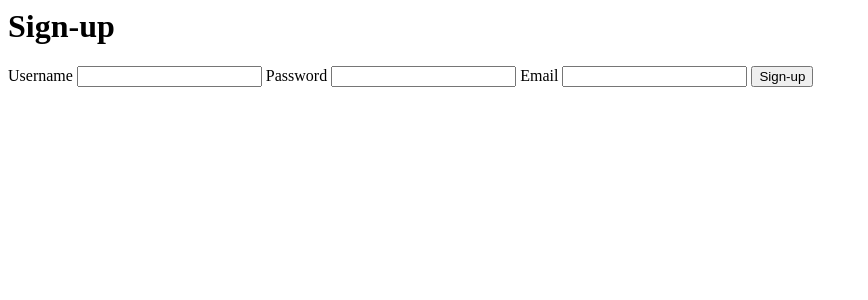
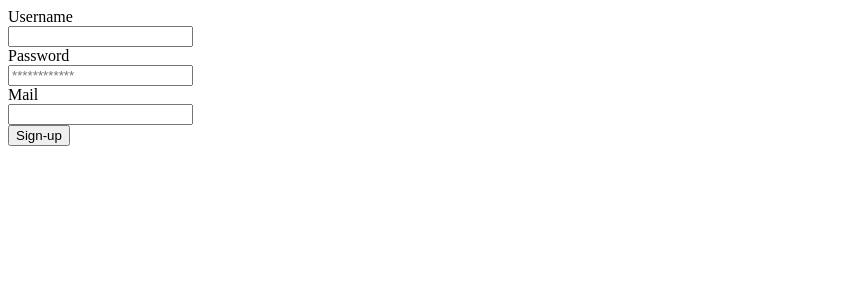
Before and after one commit to Nom-temporaire/CMS-Creator, a PHP site: page /view/Frontend/signup.php in a window 1280 px wide. Shown: the top 300 px of the page, without its empty margins (0-868 px from the left). Run offline with PHP 8.4, Linux system fonts and the light colour scheme.

Commit message:
Mise en forme des formulaires

```diff
--- a/src/view/Frontend/signup.php
+++ b/src/view/Frontend/signup.php
@@ -1,13 +1,33 @@
-<div class="w-4/12 mx-auto mt-20 h-2/6 p-8 bg-gray-300 rounded-lg flex flex-col items-center justify-center">
-    <h1>Sign-up</h1>
-    <form action="create" method="post" class="m-auto flex flex-col">
-        <label for="username" class="m-2">Username</label>
-        <input type="text" name="username" id="username" class="m-2" required>
-        <label for="password" class="m-2">Password</label>
-        <input type="password" name="password" id="password" class="m-2" required>
-        <label for="email" class="m-2">Email</label>
-        <input type="text" name="email" id="email" class="m-2" pattern="^[a-zA-Z0-9]+[@]+[a-zA-Z0-9]+[.]+[a-z]{2,3}"
-            required>
-        <input type="submit" value="Sign-up" class="m-2">
-    </form>
-</div>
+<form action="create" method="post" class="w-4/12 mx-auto mt-20 h-2/6 p-8 bg-gray-900 rounded-lg flex flex-col items-left justify-left">
+    <div class="md:flex md:items-left mb-6">
+        <div class="md:w-1/3">
+            <label class="block text-gray-500 font-bold md:text-left mb-1 md:mb-0 pr-4" for="inline-full-name">
+            Username
+            </label>
+        </div>
+        <div class="md:w-2/3">
+            <input class="bg-gray-200 appearance-none border-2 border-gray-200 rounded w-full py-2 px-4 text-gray-700 leading-tight focus:outline-none focus:bg-white focus:border-purple-500" name="username" type="text" required>
+        </div>
+    </div>
+    <div class=" md:flex md:items-left mb-6">
+        <div class="md:w-1/3">
+            <label class="block text-gray-500 font-bold md:text-left mb-1 md:mb-0 pr-4" for="inline-password">
+            Password
+            </label>
+        </div>
+        <div class="md:w-2/3">
+        <input class="bg-gray-200 appearance-none border-2 border-gray-200 rounded w-full py-2 px-4 text-gray-700 leading-tight focus:outline-none focus:bg-white focus:border-purple-500" name="password" type="password" placeholder="************" required>
+        </div>
+  </div>
+  <div class="md:flex md:items-left mb-6">
+        <div class="md:w-1/3">
+            <label class="block text-gray-500 font-bold md:text-left mb-1 md:mb-0 pr-4" for="inline-full-name">
+            Mail
+            </label>
+        </div>
+        <div class="md:w-2/3">
+            <input class="bg-gray-200 appearance-none border-2 border-gray-200 rounded w-full py-2 px-4 text-gray-700 leading-tight focus:outline-none focus:bg-white focus:border-purple-500" name="email" type="text" pattern="^[a-zA-Z0-9]+[@]+[a-zA-Z0-9]+[.]+[a-z]{2,3}" required>
+        </div>
+    </div>
+        <input class="shadow bg-purple-500 hover:bg-purple-400 focus:shadow-outline focus:outline-none text-white font-bold py-2 px-4 rounded" type="submit" value="Sign-up">
+</form>
```
Also changed, not shown: src/view/Frontend/account.php (+9 -15 lines), src/view/Frontend/login.php (+25 -11 lines).
